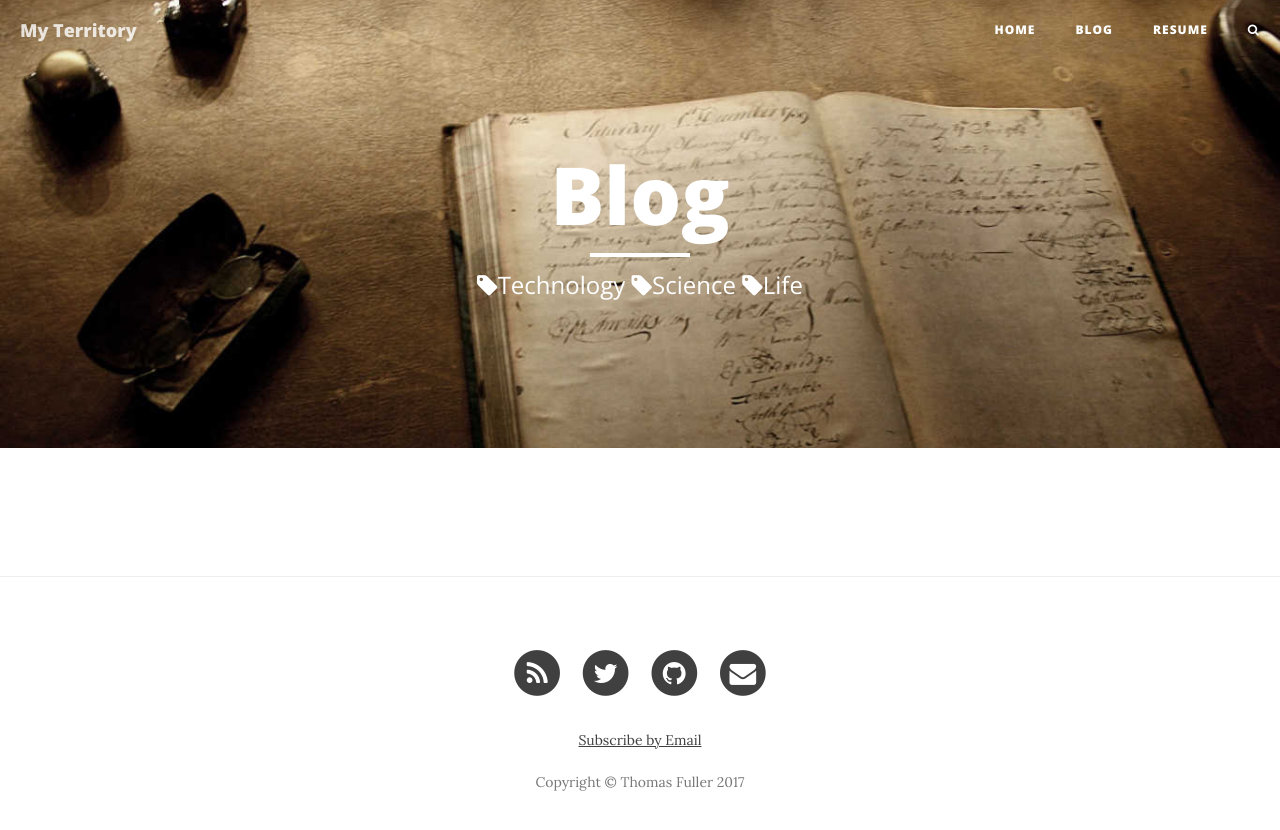
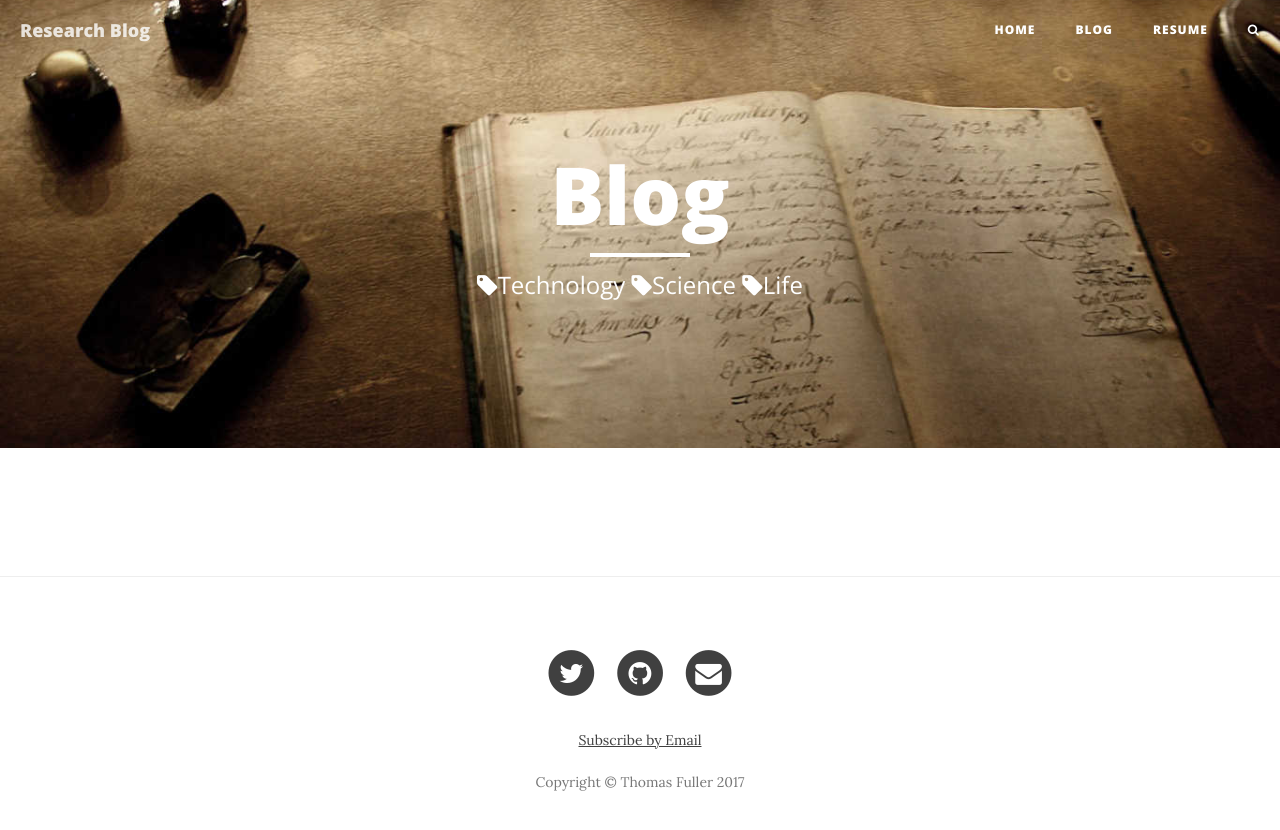
Before and after one commit to fsbr/fsbr.github.io, a Jekyll site: the page built from blog/index.html, in a window 1280 px wide. Shown: the top 830 px of the page. Built offline with Jekyll 4.4.1, drawn with Linux system fonts in a browser that asks for light colours; nearby versions of some CDN libraries; the list of posts is cut into pages by our own code; part of the change alters nothing that is shown.

Commit message:
removed rss and some config stuff

```diff
--- a/_config.yml
+++ b/_config.yml
@@ -1,13 +1,13 @@
 # Site settings
-title: My Territory
-description: "Online Territory of Shikher Verma"  # used in site head
+title: Research Blog
+description: "Research Blog by Thomas Fuller"  # used in site head
 
 # register on google analytics and replace this token
-google_analytics: UA-75681059-1
+# google_analytics: UA-75681059-1
 # disque comments are broken if you send http:// along with url, this url is same as the one given on disqus
 # Deleting the value would remove it from footer.
-disqus_url: shikherverma.com
-disqus_id: shikherverma
+disqus_url: thomasckfuller.com
+disqus_id: thomasckfuller
 # register on feedburner and replace this url. Deleting the value will remove it from footer.
 feedburner_url: https://feedburner.google.com/fb/a/mailverify?uri=programmer-wannabe&amp;loc=en_US
 
@@ -18,7 +18,7 @@ email: thomasckfuller@gmail.com
 # stackoverflow_username: 6764571/shikher-verma
 twitter_username : FSBR_Tommy
 copyright_name: Thomas Fuller
-rss : true
+rss : false
 
 # used for portfolio on home page
 collections:
```
